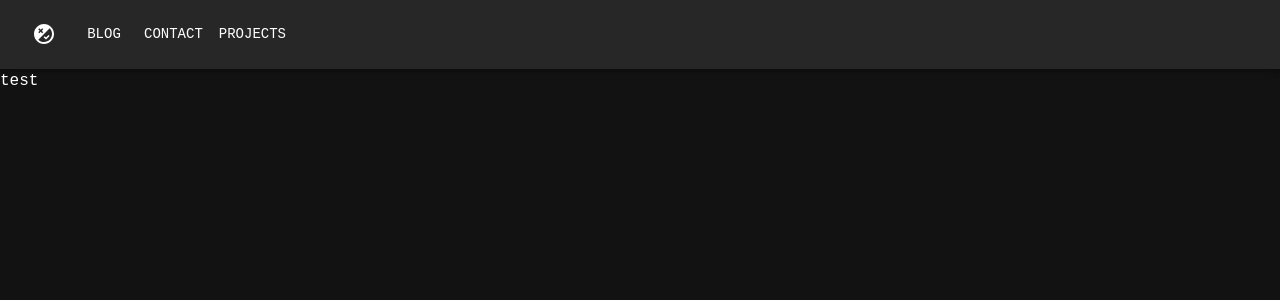
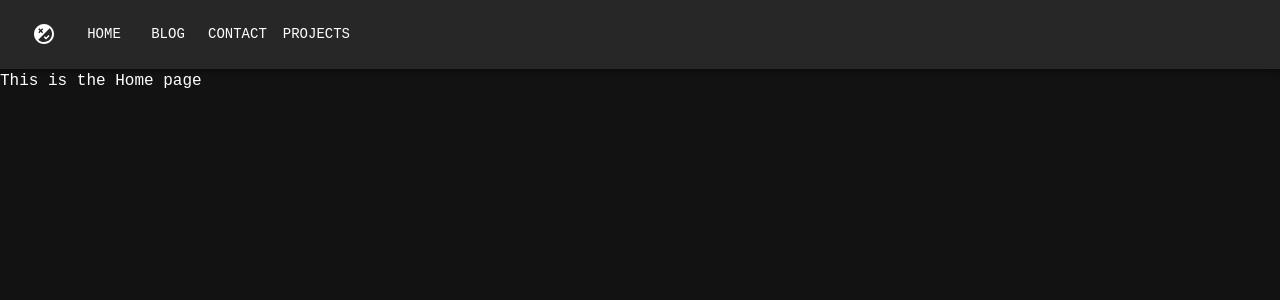
Before and after one commit to separatio/separatio.github.io, a React (Vite) app: page / in a window 1280 px wide. Shown: the top 300 px of the page. Built offline with nearby package versions, Linux system fonts and the light colour scheme.

Commit message:
feat: add page swapping from the menu

```diff
--- a/src/App.tsx
+++ b/src/App.tsx
@@ -1,7 +1,12 @@
 import CssBaseline from '@mui/material/CssBaseline'
-import ResponsiveAppBar from './components/Appbar'
+import ResponsiveAppBar from './components/ResponsiveAppBar'
 
 import { ThemeProvider, createTheme } from '@mui/material/styles'
+import { useState } from 'react'
+import HomePage from './pages/Home.page'
+import ContactPage from './pages/Contact.page'
+import BlogPage from './pages/Blog.page'
+import ProjectsPage from './pages/ProjectsPage'
 
 const darkTheme = createTheme({
   palette: {
@@ -13,11 +18,26 @@ const darkTheme = createTheme({
 })
 
 function App() {
+  const [currentPage, setCurrentPage] = useState('Home')
+
+  const renderPage = () => {
+    switch (currentPage) {
+      case 'Contact':
+        return <ContactPage />
+      case 'Blog':
+        return <BlogPage />
+      case 'Projects':
+        return <ProjectsPage />
+      default:
+        return <HomePage />
+    }
+  }
+
   return (
     <ThemeProvider theme={darkTheme}>
       <CssBaseline />
-      <ResponsiveAppBar />
-      <div>test</div>
+      <ResponsiveAppBar setCurrentPage={setCurrentPage} />
+      {renderPage()}
     </ThemeProvider>
   )
 }
--- a/src/components/Appbar.tsx
+++ b/src/components/ResponsiveAppBar.tsx
@@ -11,17 +11,24 @@ import Button from '@mui/material/Button'
 import MenuItem from '@mui/material/MenuItem'
 import { Flaky } from '@mui/icons-material'
 
-const pages = ['Blog', 'Contact', 'Projects']
+const pages: Page[] = ['Home', 'Blog', 'Contact', 'Projects']
 
-function ResponsiveAppBar() {
+interface ResponsiveAppBarProps {
+  setCurrentPage: (page: Page) => void
+}
+
+type Page = 'Home' | 'Blog' | 'Contact' | 'Projects'
+
+function ResponsiveAppBar({ setCurrentPage }: ResponsiveAppBarProps) {
   const [anchorElNav, setAnchorElNav] = React.useState<null | HTMLElement>(null)
 
   const handleOpenNavMenu = (event: React.MouseEvent<HTMLElement>) => {
     setAnchorElNav(event.currentTarget)
   }
 
-  const handleCloseNavMenu = () => {
-    setAnchorElNav(null)
+  const handleCloseNavMenu = (page: Page) => {
+    setCurrentPage(page) // Update the selected page
+    setAnchorElNav(null) // Close the menu
   }
 
   return (
@@ -59,7 +66,7 @@ function ResponsiveAppBar() {
               }}
             >
               {pages.map((page) => (
-                <MenuItem key={page} onClick={handleCloseNavMenu}>
+                <MenuItem key={page} onClick={() => handleCloseNavMenu(page)}>
                   <Typography textAlign="center">{page}</Typography>
                 </MenuItem>
               ))}
@@ -77,7 +84,7 @@ function ResponsiveAppBar() {
             {pages.map((page) => (
               <Button
                 key={page}
-                onClick={handleCloseNavMenu}
+                onClick={() => setCurrentPage(page)}
                 sx={{ my: 2, color: 'white', display: 'block' }}
               >
                 {page}
--- a/src/pages/About.page.tsx
+++ /dev/null
@@ -1,5 +0,0 @@
-function AboutPage() {
-  return <></>
-}
-
-export default AboutPage
--- a/src/pages/Blog.page.tsx
+++ b/src/pages/Blog.page.tsx
@@ -1,5 +1,9 @@
 function BlogPage() {
-  return <></>
+  return (
+    <>
+      <div>This is the Blog Page</div>
+    </>
+  )
 }
 
 export default BlogPage
--- a/src/pages/Contact.page.tsx
+++ b/src/pages/Contact.page.tsx
@@ -1,5 +1,9 @@
 function ContactPage() {
-  return <></>
+  return (
+    <>
+      <div>This is the Contact Page</div>
+    </>
+  )
 }
 
 export default ContactPage
--- a/src/pages/Home.page.tsx
+++ b/src/pages/Home.page.tsx
@@ -1,5 +1,9 @@
 function HomePage() {
-  return <></>
+  return (
+    <>
+      <div>This is the Home page</div>
+    </>
+  )
 }
 
 export default HomePage
--- a/src/pages/ProjectsPage.tsx
+++ b/src/pages/ProjectsPage.tsx
@@ -1,5 +1,9 @@
 function ProjectsPage() {
-  return <></>
+  return (
+    <>
+      <div>This is the Projects Page</div>
+    </>
+  )
 }
 
 export default ProjectsPage
--- a/vite.config.ts
+++ b/vite.config.ts
@@ -4,5 +4,5 @@ import react from '@vitejs/plugin-react-swc'
 // https://vite.dev/config/
 export default defineConfig({
   plugins: [react()],
-  base: '/'
+  base: '/',
 })
```
